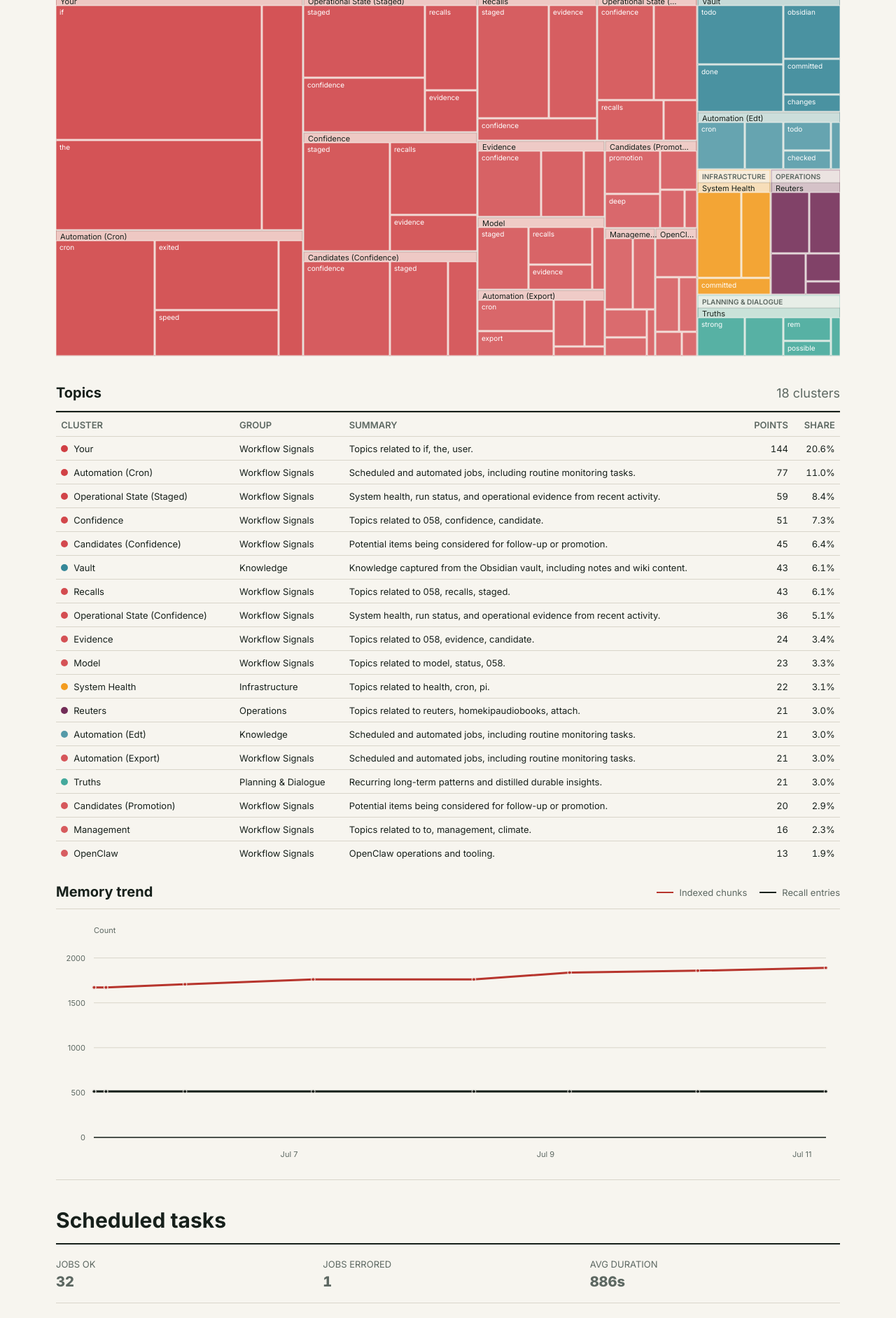
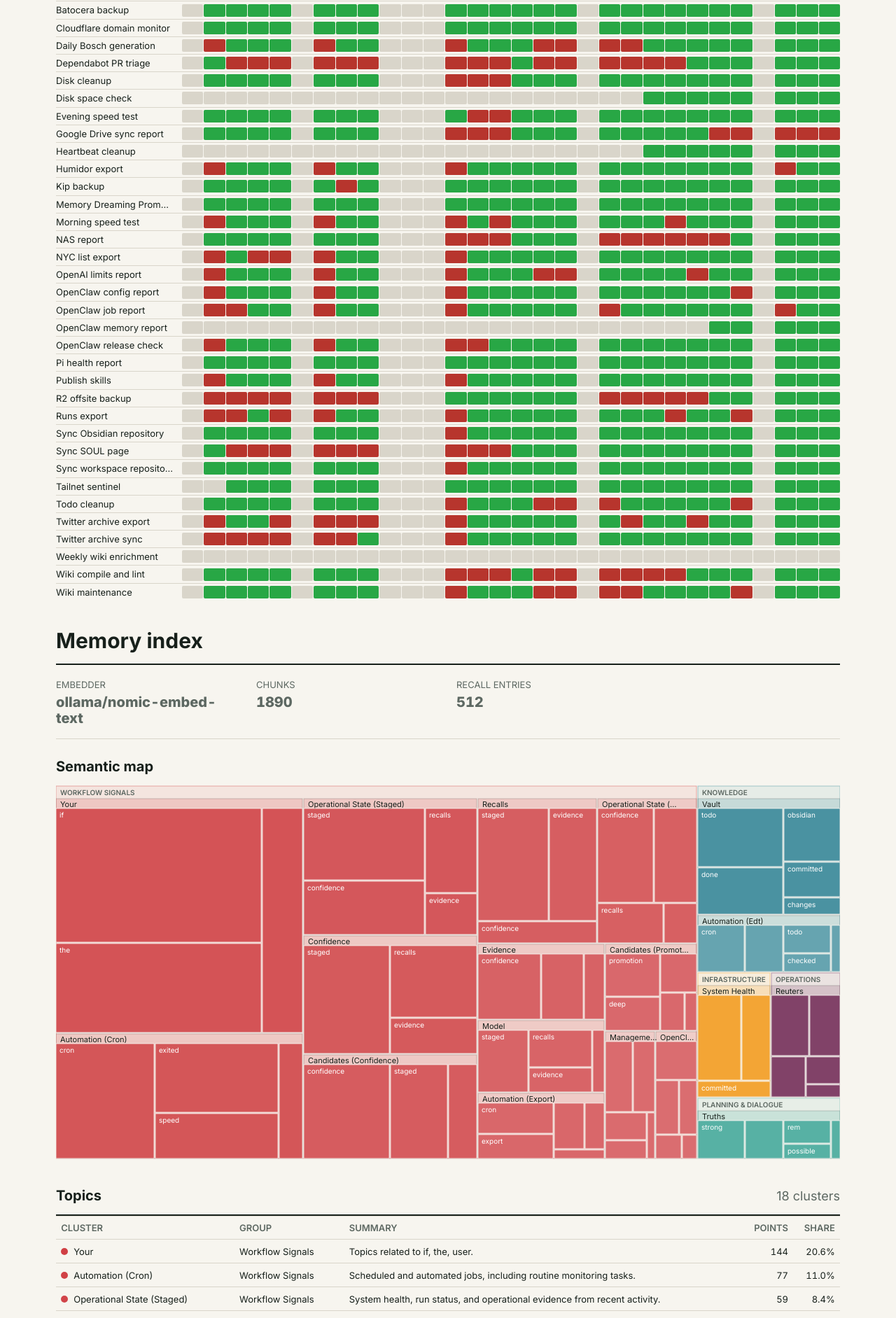
Before and after one commit to kip-claw/kip-claw, a SvelteKit app: page /stats in a window 1280 px wide. Shown: the part 1820-3703 px from the top of the page at 70% size. Built offline with nearby package versions, Linux system fonts and the light colour scheme.

Commit message:
Move scheduled tasks above memory on stats page

```diff
--- a/src/routes/stats/+page.svelte
+++ b/src/routes/stats/+page.svelte
@@ -162,6 +162,19 @@
 
 	<PiHealthChart rows={piHealth.sorted} title={copy.charts.temperature} chartId="pi-temperature" />
 
+	<h2 class="stats-section">{copy.cronHeading}</h2>
+
+	<StatGrid label="Cron job summary" columns={3}>
+		<StatItem label={copy.labels.cronOk} value={cronSummary.ok} />
+		<StatItem label={copy.labels.cronErrored} value={cronSummary.errored} />
+		<StatItem
+			label={copy.labels.cronAvgDuration}
+			value={`${cronSummary.avgDuration.toFixed(0)}s`}
+		/>
+	</StatGrid>
+
+	<CronHeatmap rows={cronHeatmap.rows} dates={cronHeatmap.dates} />
+
 	<h2 class="stats-section">{copy.memoryHeading}</h2>
 
 	<StatGrid label="Memory index summary" columns={4}>
@@ -180,19 +193,6 @@
 	/>
 
 	<MemoryChart rows={memoryMainRows} title={copy.charts.memoryTrend} chartId="memory-trend" />
-
-	<h2 class="stats-section">{copy.cronHeading}</h2>
-
-	<StatGrid label="Cron job summary" columns={3}>
-		<StatItem label={copy.labels.cronOk} value={cronSummary.ok} />
-		<StatItem label={copy.labels.cronErrored} value={cronSummary.errored} />
-		<StatItem
-			label={copy.labels.cronAvgDuration}
-			value={`${cronSummary.avgDuration.toFixed(0)}s`}
-		/>
-	</StatGrid>
-
-	<CronHeatmap rows={cronHeatmap.rows} dates={cronHeatmap.dates} />
 
 	<h2 class="stats-section">{copy.transcriptionHeading}</h2>
 
```
